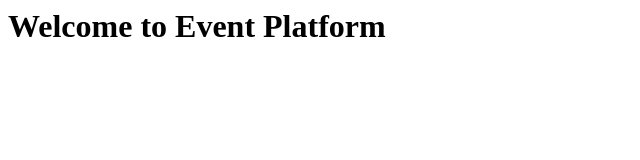
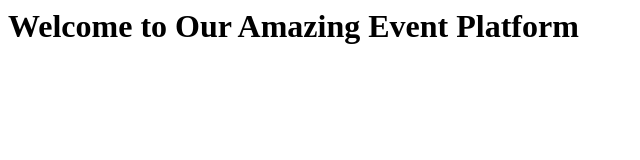
Before and after one commit to khristofer1/event-platform, a plain HTML site: page index.html in a window 1280 px wide. Shown: the whole page, without its empty margins (0-640 px from the left). Drawn offline with Linux system fonts and the light colour scheme.

Commit message:
Update header with more enthusiastic message

```diff
--- a/index.html
+++ b/index.html
@@ -1 +1 @@
-<h1>Welcome to Event Platform</h1>
+<h1>Welcome to Our Amazing Event Platform</h1>
```
